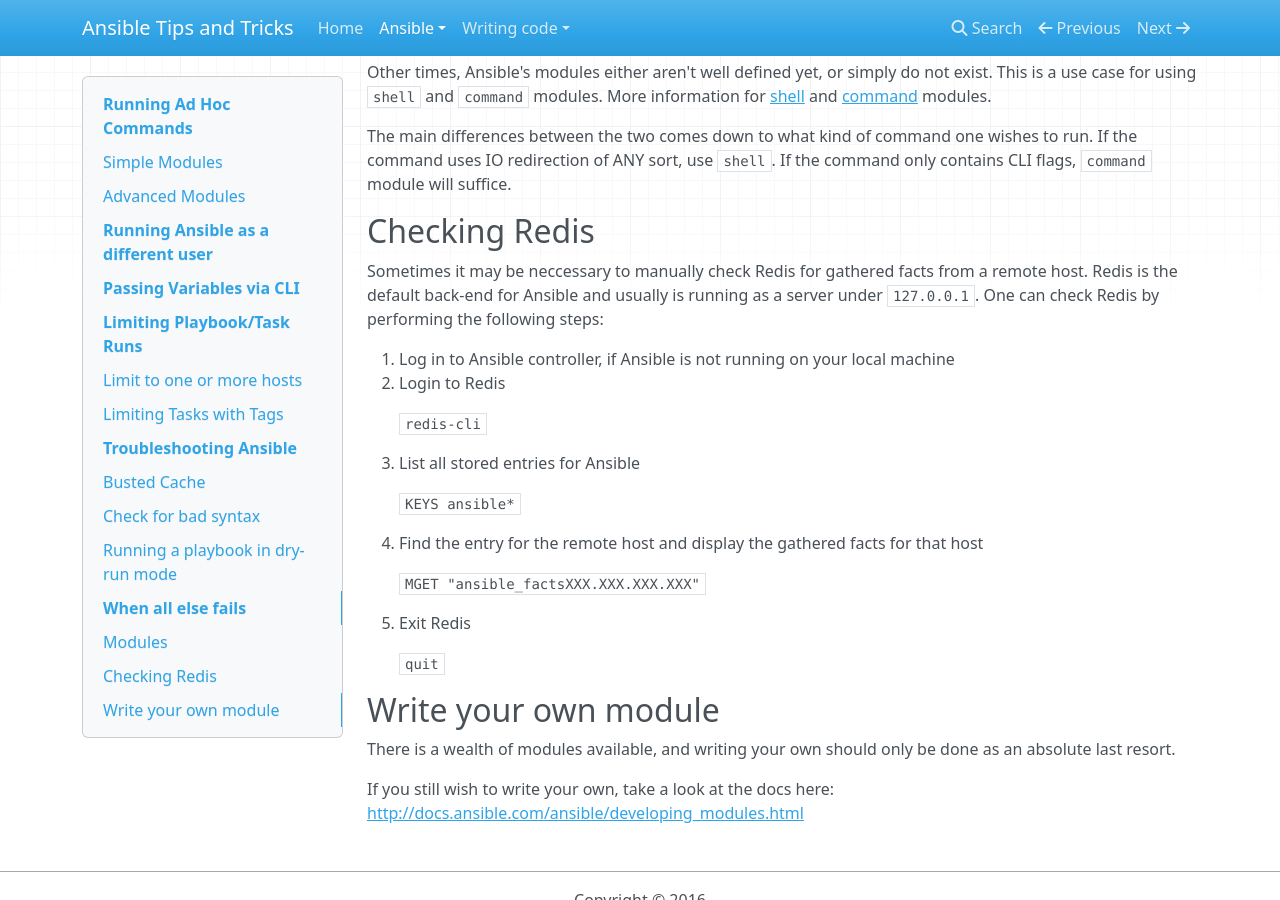
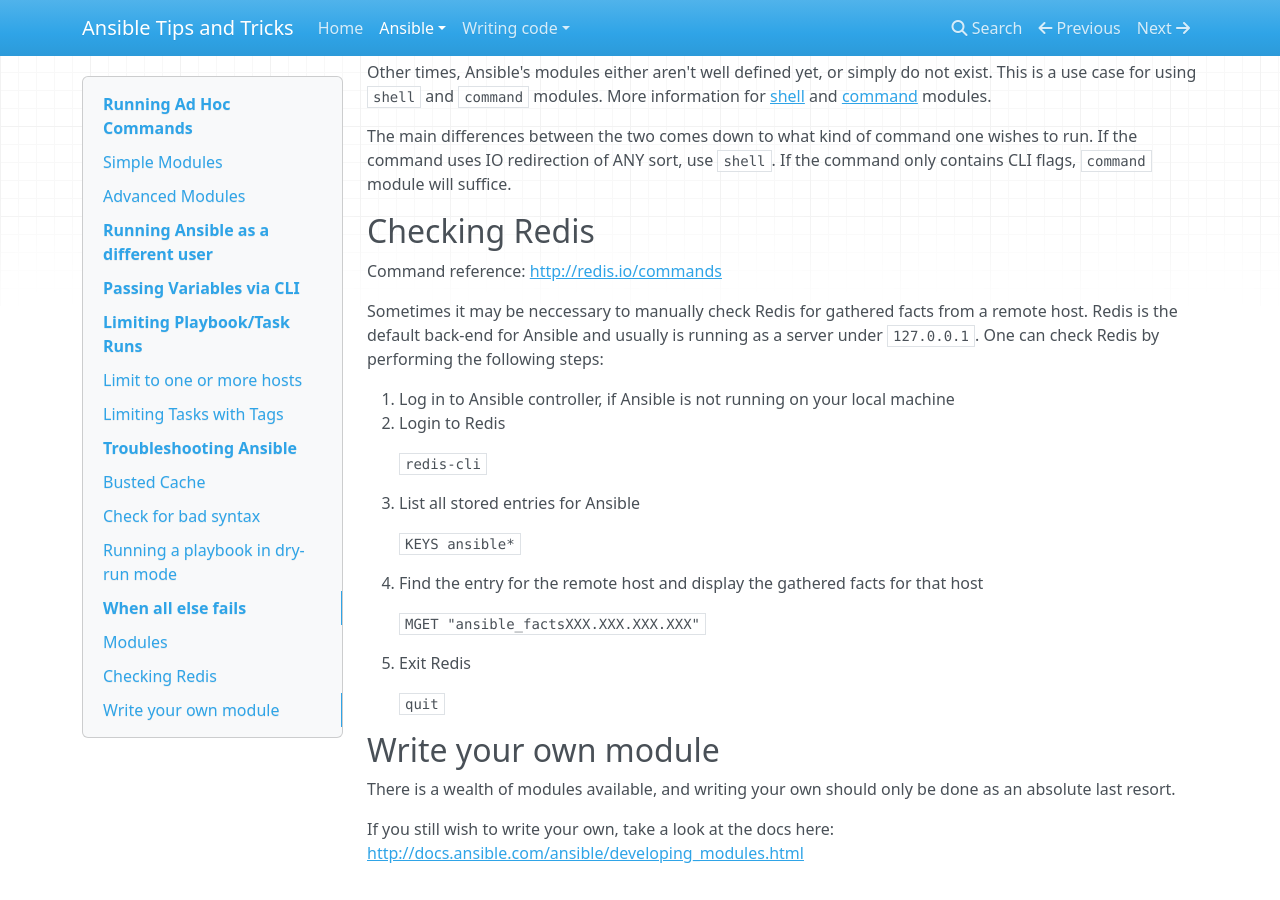
Before and after one commit to nfaction/ansible-tips-and-tricks, an MkDocs documentation site: the page built from docs/ansible/commands.md, in a window 1280 px wide and 900 px high, scrolled down 3289 px. Built offline with MkDocs 1.6.1, drawn with Linux system fonts in a browser that asks for light colours; nearby versions of some CDN libraries; old or Windows-style settings are respelled for this version of MkDocs.

```diff
--- a/docs/ansible/commands.md
+++ b/docs/ansible/commands.md
@@ -164,6 +164,9 @@ Other times, Ansible's modules either aren't well defined yet, or simply do not
 The main differences between the two comes down to what kind of command one wishes to run.  If the command uses IO redirection of ANY sort, use `shell`.  If the command only contains CLI flags, `command` module will suffice.
 
 ## Checking Redis
+
+Command reference: <http://redis.io/commands>
+
 Sometimes it may be neccessary to manually check Redis for gathered facts from a remote host.  Redis is the default back-end for Ansible and usually is running as a server under `127.0.0.1`.  One can check Redis by performing the following steps:
 
 1. Log in to Ansible controller, if Ansible is not running on your local machine
```
